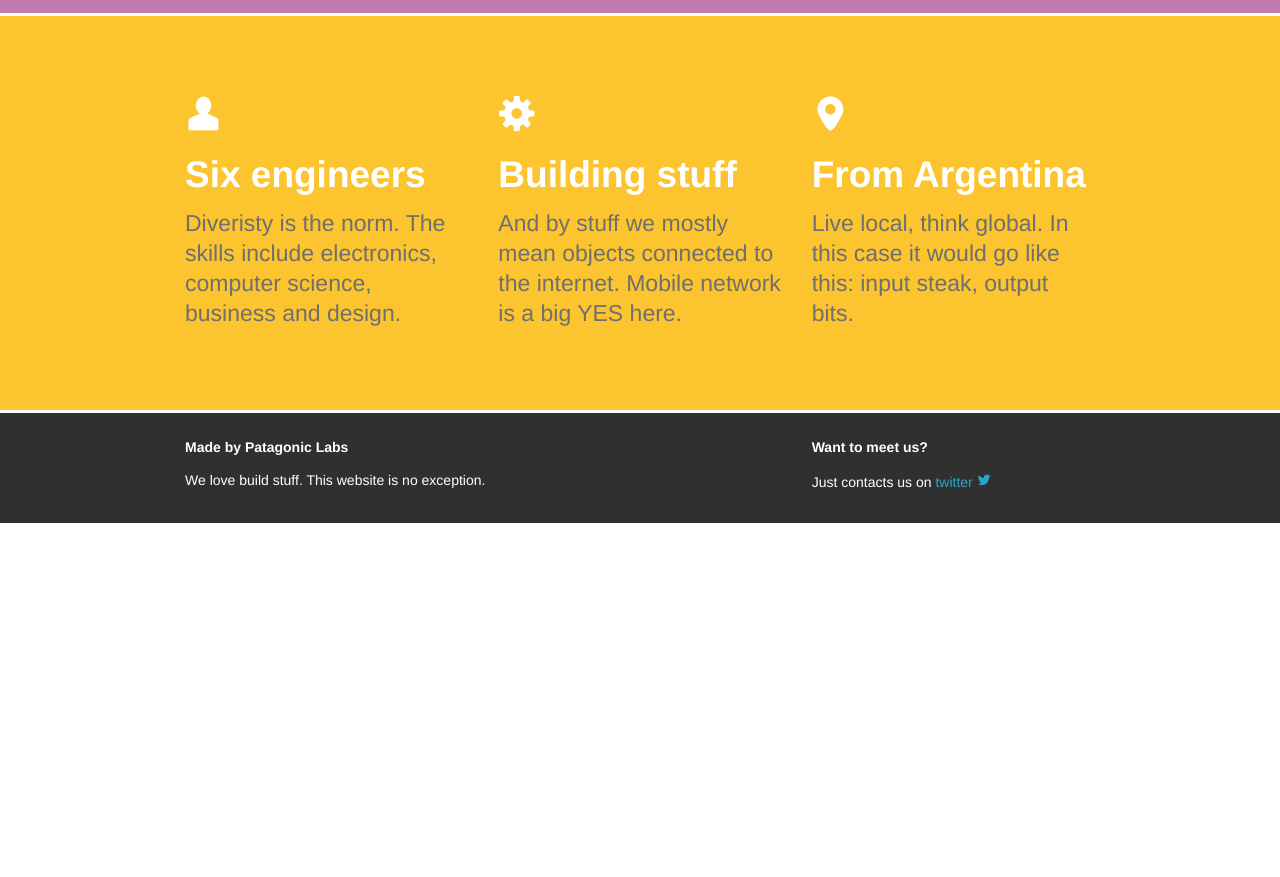
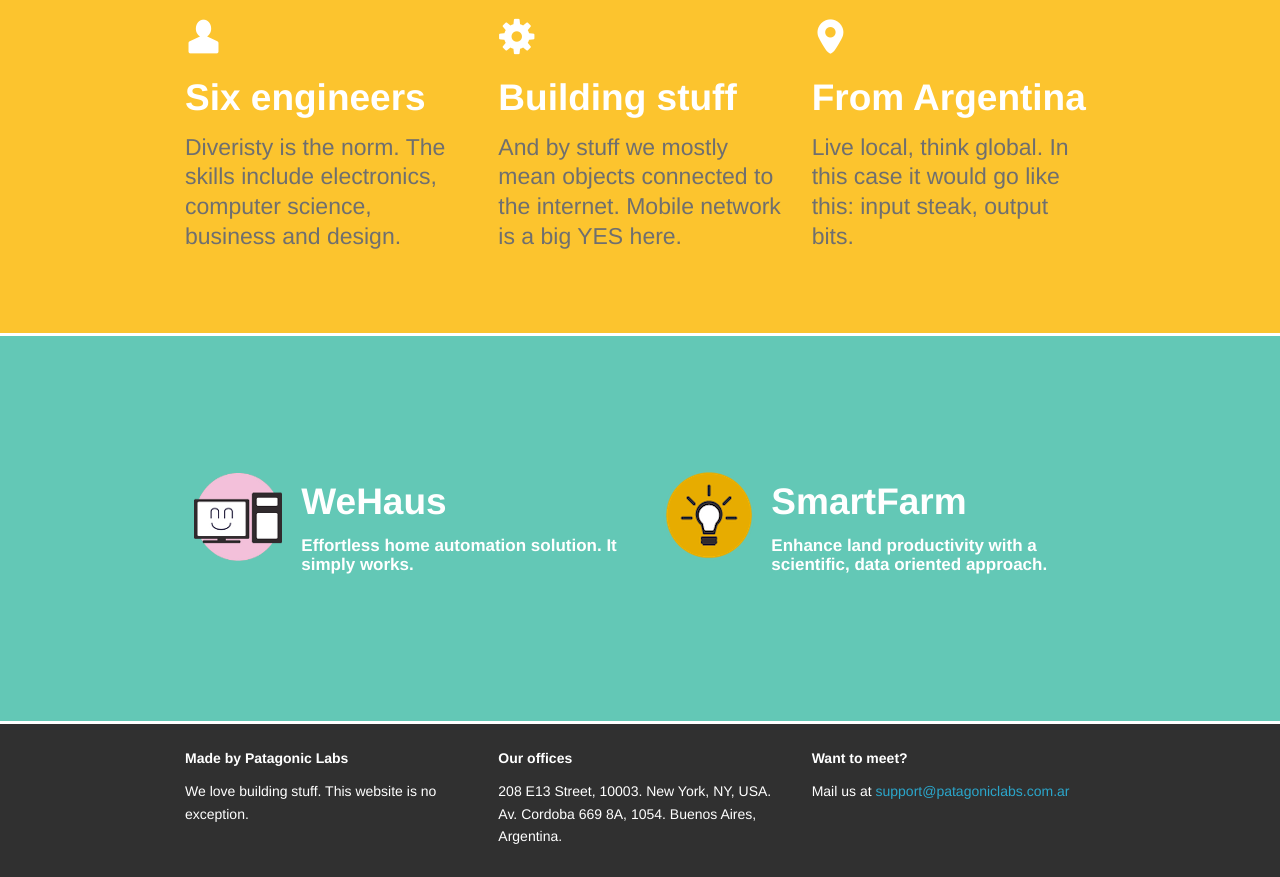
Before and after one commit to gastonfariasb/patagoniclabs-web, a plain HTML site: page index.html in a window 1280 px wide. Shown: the part 600-1477 px from the top of the page. Before the commit the page ends 1123 px from the top, so only its background shows below. Drawn offline with Linux system fonts and the light colour scheme.

Commit message:
Adds products

```diff
--- a/index.html
+++ b/index.html
@@ -42,12 +42,13 @@
 <body>
   <nav class="top-bar">
     <ul>
-      <!-- <li class="name"><a href="./index.html">Patagonic Labs</a></li> -->
+      <li class="name"><a href="./index.html">pLabs</a></li>
       <li class="toggle-topbar"><a href="#"></a></li>
     </ul>
       <ul class="right">
-        <li><a href="#details">What is this?</a></li>
-        <li><a href="#about-us">Contact</a></li>
+        <li><a href="#details">who</a></li>
+        <li><a href="#products">what</a></li>
+        <li><a href="#about-us">where</a></li>
       </ul>
   </nav>
 
@@ -78,17 +79,45 @@
     </div>
   </section>
 
+  <section id="products">
+    <div class="row">
+      <div class="six columns">
+        <a href="http://www.getshangrila.com">
+          <div class="flat-panel">
+            <img src="wehaus-logo.png" class="product-logo">
+            <h2>WeHaus</h2>
+            <h5>Effortless home automation solution. It simply works.</h5>
+          </div>
+        </a>
+      </div>
+      <div class="six columns">
+        <a href="#">
+          <div class="flat-panel">
+            <img src="smartfarm-logo.png" class="product-logo">
+            <h2>SmartFarm</h2>
+            <h5>Enhance land productivity with a scientific, data oriented approach.</h5>
+          </div>
+        </a>
+      </div>
+    </div>
+  </section>
+
   <footer id="about-us">
     <div class="row">
-      <div class="eight columns">
+      <div class="four columns">
         <h6><strong>Made by Patagonic Labs</strong></h6>
-        <p>We love build stuff. This website is no exception.</p>
+        <p>We love building stuff. This website is no exception.</p>
       </div>
 
       <div class="four columns">
-        <h6><strong>Want to meet us?</strong></h6>
-        <p class="support">Just contacts us on
-        <a href="http://www.twitter.com/#" target="_blank">twitter <i class="social foundicon-twitter"></i></a></p>
+        <h6><strong>Our offices</strong></h6>
+        <p>208 E13  Street, 10003. New York, NY, USA.<br>Av. Cordoba 669 8A, 1054. Buenos Aires, Argentina.</p>
+      </div>
+
+      <div class="four columns">
+        <h6><strong>Want to meet?</strong></h6>
+        <p class="support">Mail us at
+        <a href="mailto:support@patagoniclabs.com.ar">support@patagoniclabs.com.ar</a></p>
       </div>
     </div>
   </footer>
--- a/stylesheets/custom.css
+++ b/stylesheets/custom.css
@@ -16,15 +16,33 @@ section {
 
 #team-photo {
 	background-color: #C37AB1;
-	padding-top: 18%;
-	padding-bottom: 18%;
+	padding-top: 15%;
+	padding-bottom: 15%;
 }
 
 #details {
 	background-color: #FCC42E;
 }
 
+#products {
+	background-color: #63C8B6;
+	padding-top: 10%;
+	padding-bottom: 10%;
+}
+
+
 #about-us {
 	background-color: rgb(48,48,48);
 	padding: 1%;
 }
+
+.flat-panel {
+	/*background-color: #19BA9B;*/
+	padding: 1%;
+}
+
+.product-logo {
+	float:left;
+	padding-right:3%;
+	padding-bottom:3%;
+}
```
Also changed, not shown: smartfarm-logo.png (added), wehaus-logo.png (added).
